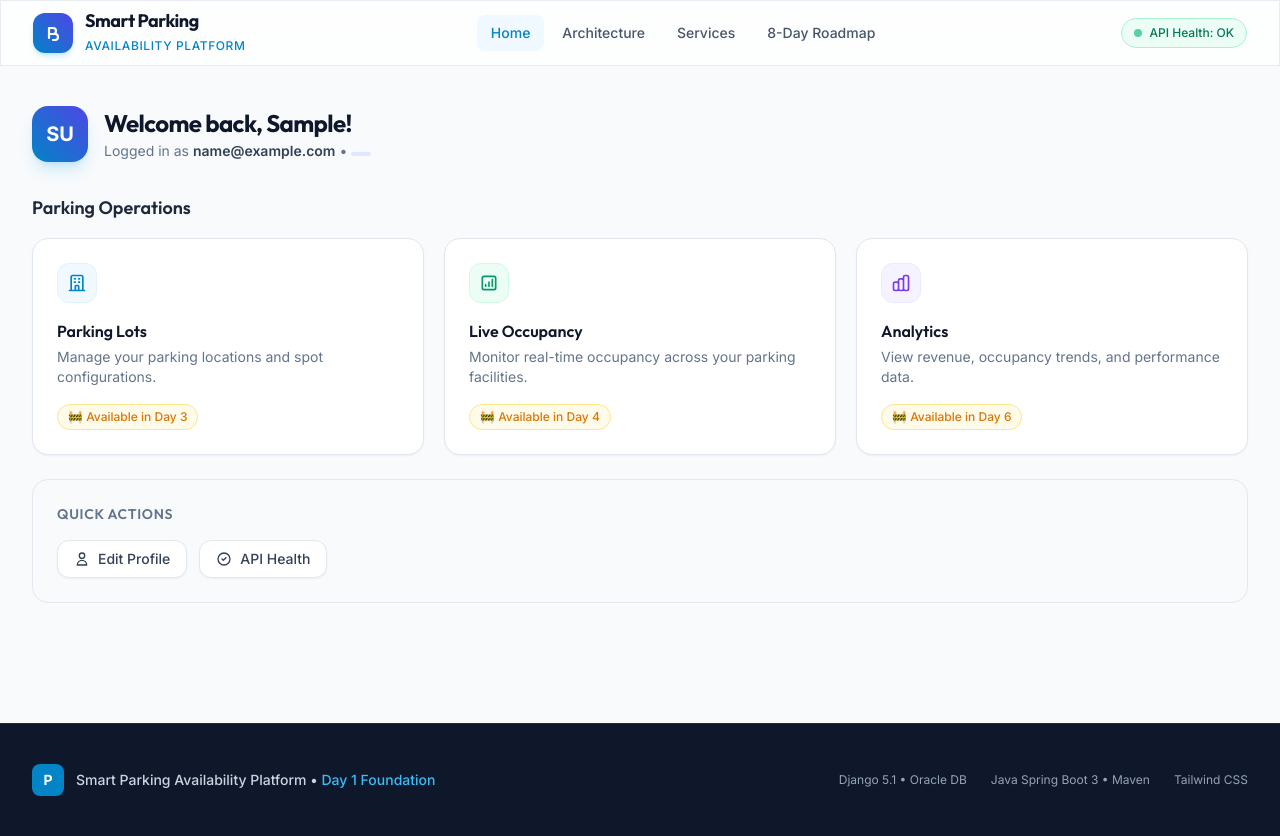
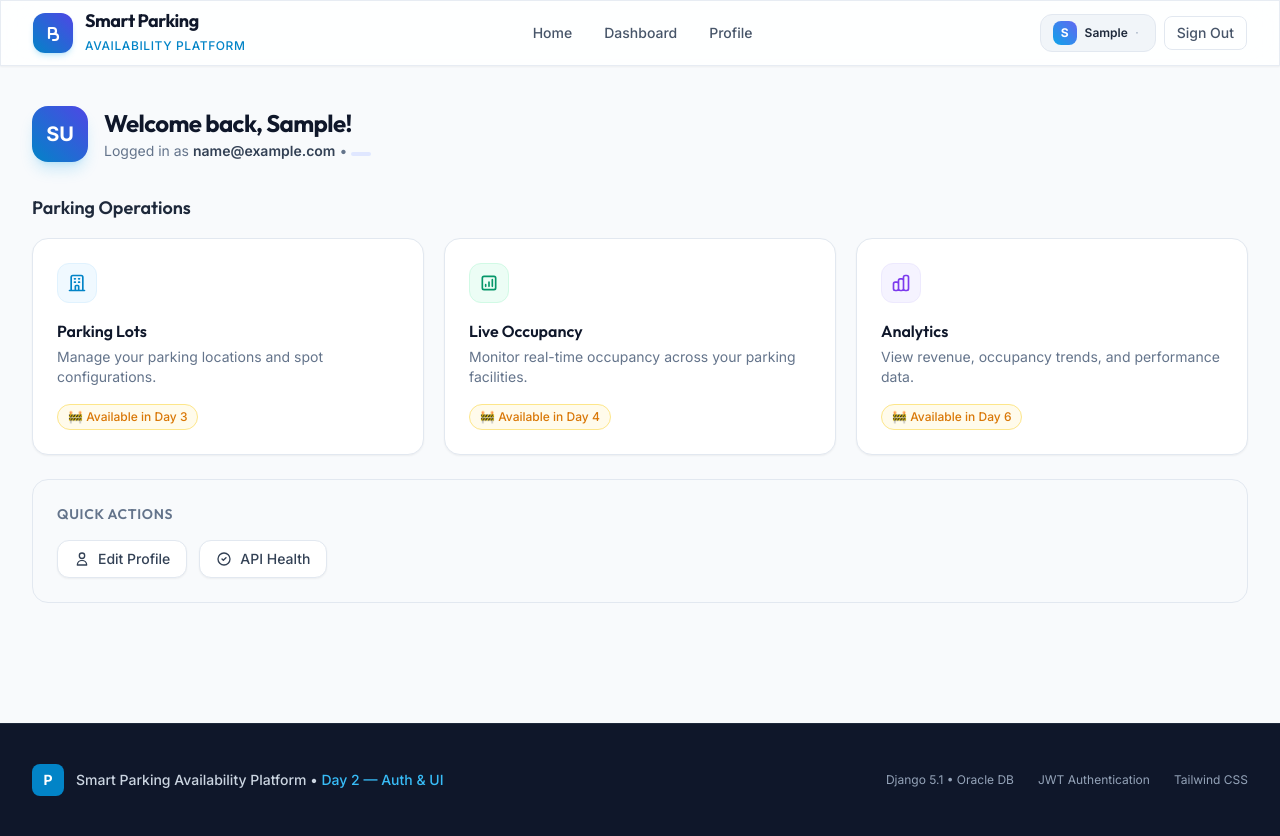
Before and after one commit to SasiniSiriwardhana/smart-parking-platform, a Django app: page /dashboard/ in a window 1280 px wide. Run offline with Django 5.2, Linux system fonts and the light colour scheme; the visitor is signed in with stand-in values (Sample User, id 1); some libraries are stand-ins or nearby versions.

Commit message:
feat: configure logout

```diff
--- a/django_backend/templates/base.html
+++ b/django_backend/templates/base.html
@@ -12,7 +12,7 @@
     <link rel="preconnect" href="https://fonts.gstatic.com" crossorigin>
     <link href="https://fonts.googleapis.com/css2?family=Inter:wght@300;400;500;600;700&family=Outfit:wght@500;600;700;800&display=swap" rel="stylesheet">
 
-    <!-- Tailwind CSS (CDN fallback + local output.css) -->
+    <!-- Tailwind CSS (CDN) -->
     <script src="https://cdn.tailwindcss.com"></script>
     <script>
         tailwind.config = {
@@ -49,22 +49,25 @@
             font-family: 'Outfit', sans-serif;
         }
         .glass-panel {
-            background: rgba(255, 255, 255, 0.75);
+            background: rgba(255, 255, 255, 0.85);
             backdrop-filter: blur(16px);
             -webkit-backdrop-filter: blur(16px);
             border: 1px solid rgba(241, 245, 249, 0.8);
         }
+        #mobile-menu { display: none; }
+        #mobile-menu.open { display: block; }
     </style>
     {% block extra_head %}{% endblock %}
 </head>
 <body class="flex flex-col min-h-full bg-slate-50 text-slate-800 antialiased selection:bg-sky-500 selection:text-white">
 
-    <!-- Top Navigation -->
-    <header class="sticky top-0 z-50 glass-panel border-b border-slate-200/80 shadow-xs">
+    <!-- ─── Top Navigation ─────────────────────────────────────────────────── -->
+    <header class="sticky top-0 z-50 glass-panel border-b border-slate-200/80 shadow-sm">
         <div class="max-w-7xl mx-auto px-4 sm:px-6 lg:px-8">
             <div class="flex items-center justify-between h-16">
+
                 <!-- Logo & Brand -->
-                <a href="/" class="flex items-center space-x-3 group">
+                <a href="/" class="flex items-center space-x-3 group" aria-label="Smart Parking Home">
                     <div class="w-10 h-10 rounded-xl bg-gradient-to-tr from-sky-600 to-indigo-600 flex items-center justify-center text-white shadow-md shadow-sky-500/20 group-hover:scale-105 transition-transform duration-200">
                         <svg class="w-6 h-6" fill="none" stroke="currentColor" viewBox="0 0 24 24" aria-hidden="true">
                             <path stroke-linecap="round" stroke-linejoin="round" stroke-width="2.2" d="M8 7h4a3 3 0 010 6H8V7zm0 0v10m4-4h2a3 3 0 010 6h-2"/>
@@ -76,49 +79,125 @@
                     </div>
                 </a>
 
-                <!-- Navigation Links -->
+                <!-- Desktop Navigation -->
                 <nav class="hidden md:flex items-center space-x-1" aria-label="Main Navigation">
-                    <a href="/" class="px-3.5 py-2 text-sm font-medium text-sky-600 bg-sky-50 rounded-lg transition-colors">Home</a>
-                    <a href="#architecture" class="px-3.5 py-2 text-sm font-medium text-slate-600 hover:text-slate-900 hover:bg-slate-100/70 rounded-lg transition-colors">Architecture</a>
-                    <a href="#services" class="px-3.5 py-2 text-sm font-medium text-slate-600 hover:text-slate-900 hover:bg-slate-100/70 rounded-lg transition-colors">Services</a>
-                    <a href="#roadmap" class="px-3.5 py-2 text-sm font-medium text-slate-600 hover:text-slate-900 hover:bg-slate-100/70 rounded-lg transition-colors">8-Day Roadmap</a>
+                    <a href="/" class="px-3.5 py-2 text-sm font-medium text-slate-600 hover:text-slate-900 hover:bg-slate-100/70 rounded-lg transition-colors">Home</a>
+
+                    {% if user.is_authenticated %}
+                        <a href="{% url 'accounts:dashboard' %}" class="px-3.5 py-2 text-sm font-medium text-slate-600 hover:text-slate-900 hover:bg-slate-100/70 rounded-lg transition-colors">Dashboard</a>
+                        <a href="{% url 'accounts:profile' %}" class="px-3.5 py-2 text-sm font-medium text-slate-600 hover:text-slate-900 hover:bg-slate-100/70 rounded-lg transition-colors">Profile</a>
+                    {% else %}
+                        <a href="{% url 'accounts:login' %}" class="px-3.5 py-2 text-sm font-medium text-slate-600 hover:text-slate-900 hover:bg-slate-100/70 rounded-lg transition-colors">Login</a>
+                        <a href="{% url 'accounts:register' %}" class="px-3.5 py-2 text-sm font-medium text-slate-600 hover:text-slate-900 hover:bg-slate-100/70 rounded-lg transition-colors">Register</a>
+                    {% endif %}
                 </nav>
 
-                <!-- Health Status Badge & Action -->
-                <div class="flex items-center space-x-3">
-                    <a href="/api/health/" target="_blank" class="inline-flex items-center space-x-2 px-3 py-1.5 rounded-full text-xs font-medium bg-emerald-50 text-emerald-700 border border-emerald-200 hover:bg-emerald-100 transition-colors">
-                        <span class="w-2 h-2 rounded-full bg-emerald-500 animate-pulse"></span>
-                        <span>API Health: OK</span>
-                    </a>
+                <!-- Right-side actions -->
+                <div class="flex items-center space-x-2">
+                    {% if user.is_authenticated %}
+                        <!-- User badge -->
+                        <div class="hidden md:flex items-center gap-2 px-3 py-1.5 rounded-xl bg-slate-100 border border-slate-200">
+                            <div class="w-6 h-6 rounded-lg bg-gradient-to-tr from-sky-500 to-indigo-500 flex items-center justify-center text-white text-xs font-bold">
+                                {{ user.first_name|first|upper }}
+                            </div>
+                            <div class="text-xs">
+                                <span class="font-semibold text-slate-800">{{ user.first_name }}</span>
+                                <span class="text-slate-400 ml-1">·</span>
+                                <span class="text-slate-500 ml-1">{{ user.profile.get_role_display }}</span>
+                            </div>
+                        </div>
+                        <!-- Logout form -->
+                        <form method="post" action="{% url 'accounts:logout' %}" class="hidden md:block">
+                            {% csrf_token %}
+                            <button type="submit" id="logout-btn" class="px-3 py-1.5 text-sm font-medium text-slate-600 hover:text-rose-600 hover:bg-rose-50 rounded-lg transition-colors border border-slate-200 hover:border-rose-200">
+                                Sign Out
+                            </button>
+                        </form>
+                    {% else %}
+                        <a href="{% url 'accounts:register' %}" id="nav-get-started-btn" class="hidden md:inline-flex items-center px-4 py-2 rounded-xl text-sm font-medium bg-gradient-to-r from-sky-600 to-indigo-600 hover:from-sky-700 hover:to-indigo-700 text-white shadow-md shadow-sky-500/20 transition-all duration-200">
+                            Get Started
+                        </a>
+                    {% endif %}
+
+                    <!-- Mobile menu toggle -->
+                    <button id="mobile-menu-btn" type="button" class="md:hidden p-2 rounded-lg text-slate-600 hover:text-slate-900 hover:bg-slate-100 transition-colors" aria-label="Toggle mobile menu" aria-expanded="false" aria-controls="mobile-menu">
+                        <svg id="menu-icon-open" class="w-5 h-5" fill="none" stroke="currentColor" viewBox="0 0 24 24">
+                            <path stroke-linecap="round" stroke-linejoin="round" stroke-width="2" d="M4 6h16M4 12h16M4 18h16"/>
+                        </svg>
+                        <svg id="menu-icon-close" class="w-5 h-5 hidden" fill="none" stroke="currentColor" viewBox="0 0 24 24">
+                            <path stroke-linecap="round" stroke-linejoin="round" stroke-width="2" d="M6 18L18 6M6 6l12 12"/>
+                        </svg>
+                    </button>
                 </div>
+
             </div>
+        </div>
+
+        <!-- Mobile Menu -->
+        <div id="mobile-menu" class="md:hidden border-t border-slate-200 bg-white/95 backdrop-blur-sm px-4 py-4 space-y-1">
+            <a href="/" class="block px-4 py-2.5 text-sm font-medium text-slate-700 hover:bg-sky-50 rounded-xl transition-colors">Home</a>
+            {% if user.is_authenticated %}
+                <div class="px-4 py-2 border-b border-slate-100 mb-1">
+                    <p class="text-xs text-slate-500">Signed in as</p>
+                    <p class="text-sm font-semibold text-slate-800">{{ user.first_name }} {{ user.last_name }}</p>
+                    <p class="text-xs text-slate-400">{{ user.profile.get_role_display }}</p>
+                </div>
+                <a href="{% url 'accounts:dashboard' %}" class="block px-4 py-2.5 text-sm font-medium text-slate-700 hover:bg-sky-50 rounded-xl transition-colors">Dashboard</a>
+                <a href="{% url 'accounts:profile' %}" class="block px-4 py-2.5 text-sm font-medium text-slate-700 hover:bg-sky-50 rounded-xl transition-colors">Profile</a>
+                <form method="post" action="{% url 'accounts:logout' %}" class="mt-2">
+                    {% csrf_token %}
+                    <button type="submit" class="w-full text-left px-4 py-2.5 text-sm font-medium text-rose-600 hover:bg-rose-50 rounded-xl transition-colors">
+                        Sign Out
+                    </button>
+                </form>
+            {% else %}
+                <a href="{% url 'accounts:login' %}" class="block px-4 py-2.5 text-sm font-medium text-slate-700 hover:bg-sky-50 rounded-xl transition-colors">Login</a>
+                <a href="{% url 'accounts:register' %}" class="block px-4 py-2.5 text-sm font-medium text-white bg-gradient-to-r from-sky-600 to-indigo-600 rounded-xl mt-2">Get Started</a>
+            {% endif %}
         </div>
     </header>
 
-    <!-- Main Content Area -->
+    <!-- ─── Main Content ────────────────────────────────────────────────────── -->
     <main class="flex-1">
         {% block content %}{% endblock %}
     </main>
 
-    <!-- Footer -->
+    <!-- ─── Footer ─────────────────────────────────────────────────────────── -->
     <footer class="bg-slate-900 text-slate-400 border-t border-slate-800 mt-20">
         <div class="max-w-7xl mx-auto px-4 sm:px-6 lg:px-8 py-10">
             <div class="flex flex-col md:flex-row items-center justify-between gap-4">
                 <div class="flex items-center space-x-3">
                     <div class="w-8 h-8 rounded-lg bg-sky-600 flex items-center justify-center text-white font-bold text-sm">P</div>
                     <p class="text-sm font-medium text-slate-300">
-                        Smart Parking Availability Platform &bull; <span class="text-sky-400">Day 1 Foundation</span>
+                        Smart Parking Availability Platform &bull; <span class="text-sky-400">Day 2 — Auth & UI</span>
                     </p>
                 </div>
                 <div class="flex items-center space-x-6 text-xs text-slate-400">
                     <span>Django 5.1 &bull; Oracle DB</span>
-                    <span>Java Spring Boot 3 &bull; Maven</span>
+                    <span>JWT Authentication</span>
                     <span>Tailwind CSS</span>
                 </div>
             </div>
         </div>
     </footer>
 
+    <!-- Mobile Menu JS -->
+    <script>
+        const btn = document.getElementById('mobile-menu-btn');
+        const menu = document.getElementById('mobile-menu');
+        const iconOpen = document.getElementById('menu-icon-open');
+        const iconClose = document.getElementById('menu-icon-close');
+        if (btn) {
+            btn.addEventListener('click', () => {
+                const isOpen = menu.classList.contains('open');
+                menu.classList.toggle('open', !isOpen);
+                iconOpen.classList.toggle('hidden', !isOpen);
+                iconClose.classList.toggle('hidden', isOpen);
+                btn.setAttribute('aria-expanded', String(!isOpen));
+            });
+        }
+    </script>
+
     {% block extra_js %}{% endblock %}
 </body>
 </html>
```
